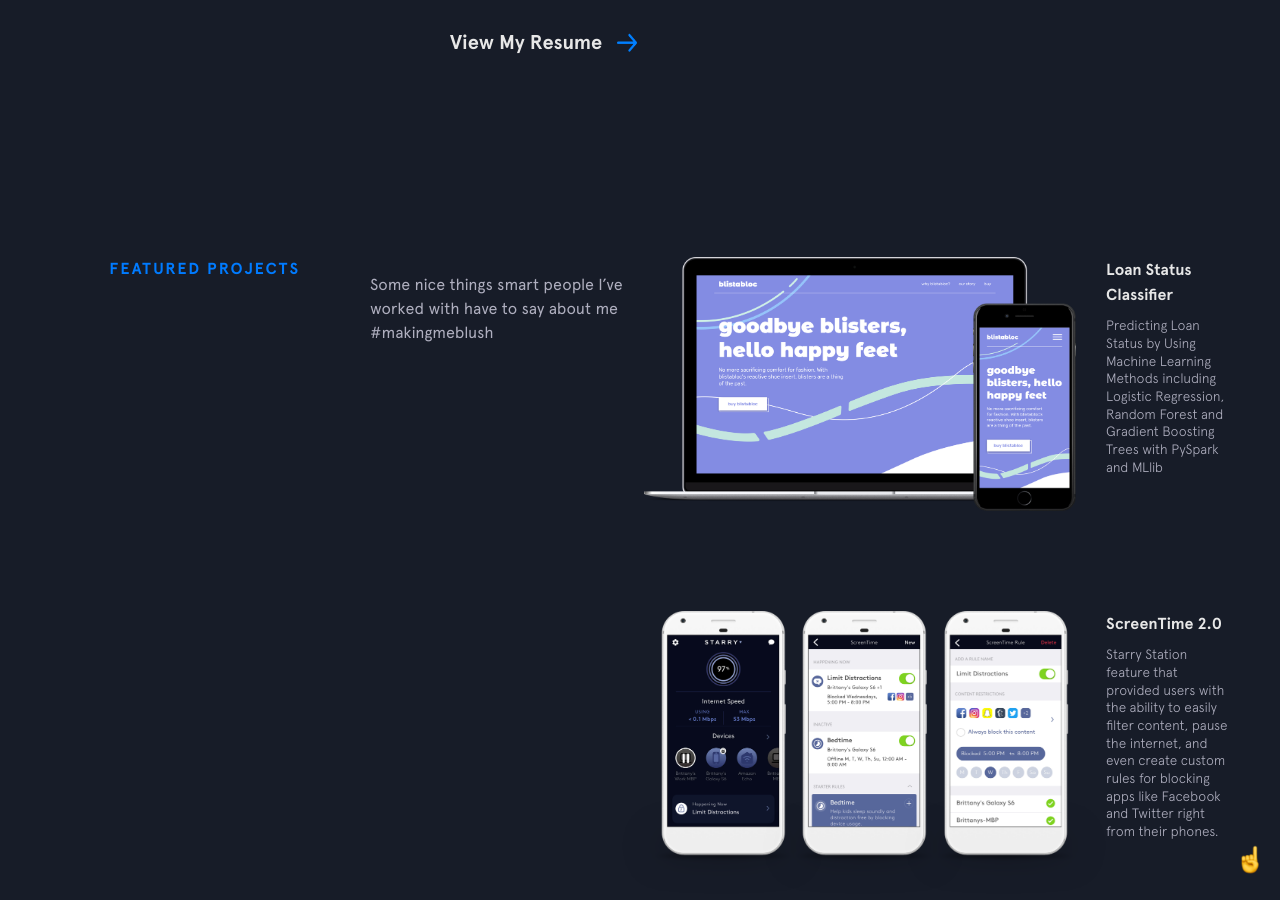
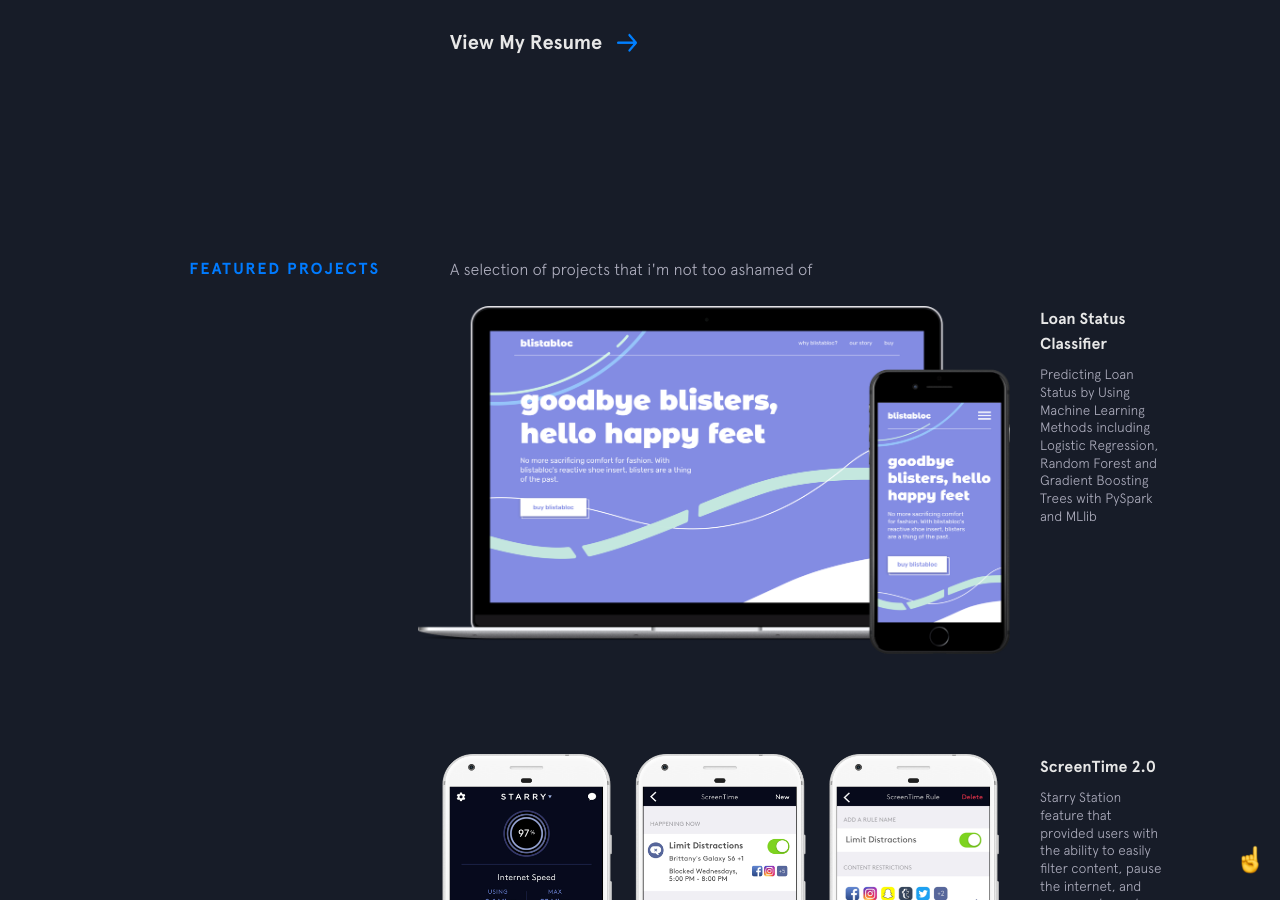
Before and after one commit to harper-he/harper-he.github.io, a Jekyll site: the page built from index.html, in a window 1280 px wide and 900 px high, scrolled down 2625 px. Built offline with Jekyll 4.4.1, drawn with Linux system fonts in a browser that asks for light colours; nearby versions of some CDN libraries.

Commit message:
Update featured-projects.html

```diff
--- a/_includes/featured-projects.html
+++ b/_includes/featured-projects.html
@@ -1,8 +1,8 @@
 <section class="section featured-projects">
   <div class="section__title">Featured Projects</div>
-  <div class="section__subtitle"><p>Some nice things smart people I’ve worked with have to say about me #makingmeblush</p></div>
+  <!--<div class="section__subtitle"><p>Some nice things smart people I’ve worked with have to say about me #makingmeblush</p></div>-->
   <div class="section__content">
-    <!--<p>A selection of projects that i'm not too ashamed of</br></p>-->
+    <p>A selection of projects that i'm not too ashamed of</br></p>
     <div class="project blistabloc">
       <figure class="project__pic">
         <a href="https://blistabloc.com/" target="_blank">
```
